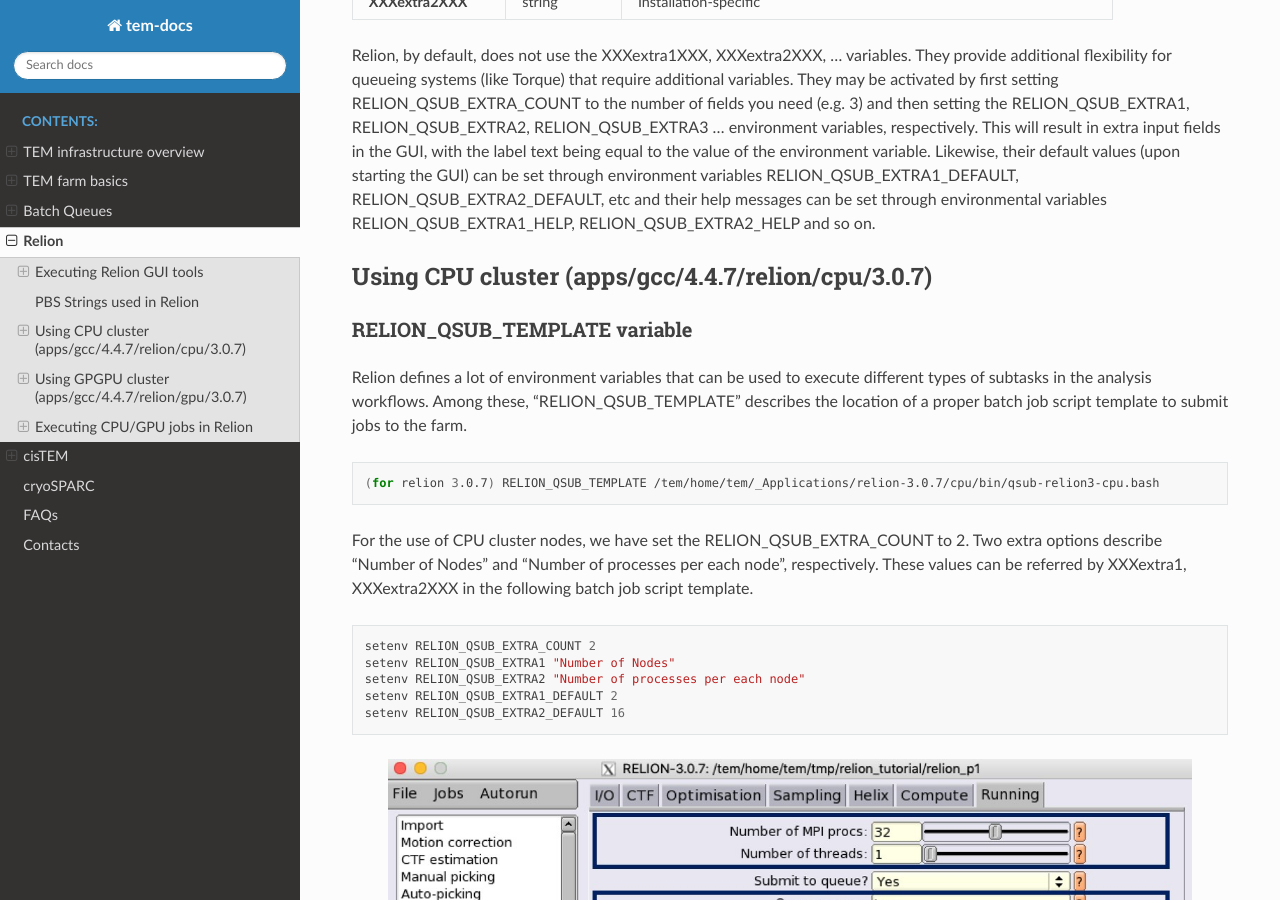
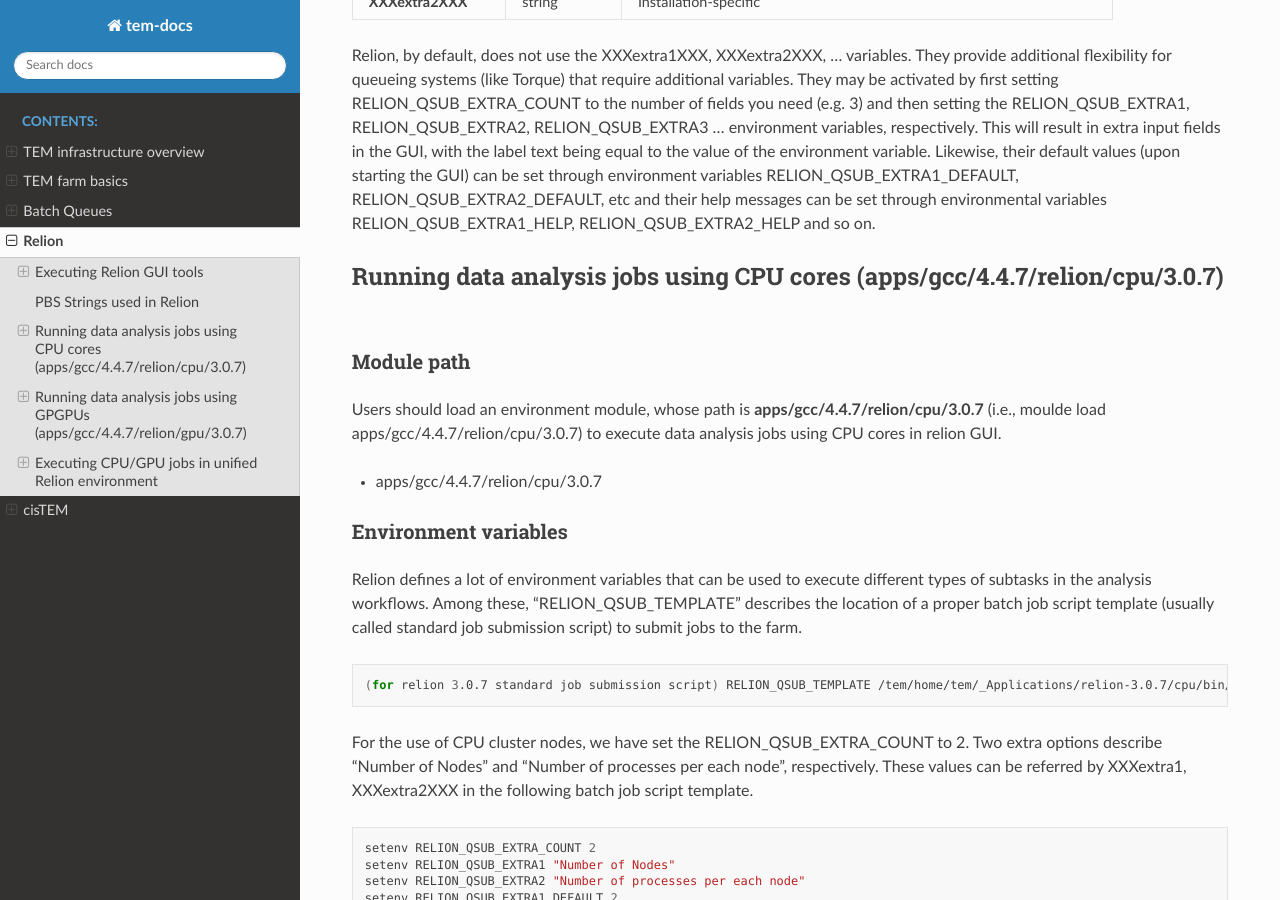
Before and after one commit to junglok/tem-docs, a Sphinx documentation site: the page built from docs/relion.rst, in a window 1280 px wide and 900 px high, scrolled down 3399 px. Built offline with Sphinx 7.4.7 and the Read the Docs theme 2.0.0, drawn with Linux system fonts in a browser that asks for light colours; some of the changed text lies outside the part shown.

Commit message:
first release

```diff
--- a/docs/conf.py
+++ b/docs/conf.py
@@ -156,8 +156,8 @@
 # (source start file, target name, title,
 #  author, documentclass [howto, manual, or own class]).
 latex_documents = [
-    (master_doc, 'tem-docs.tex', u'초극저온전자현미경(Cryo-EM) 데이터 처리를 위한 분석 클러스터 활용 기술 보고서',
-     u'GSDC', 'manual'),
+    (master_doc, 'tem-docs.tex', u'대형연구장비 초극저온전자현미경 데이터 분석을 위한 컴퓨팅 팜 구축 및 활용 보고서',
+     u'국가슈퍼컴퓨팅본부 대용량데이터허브센터', 'manual'),
 ]
 
 
--- a/docs/relion.rst
+++ b/docs/relion.rst
@@ -156,16 +156,23 @@
 This will result in extra input fields in the GUI, with the label text being equal to the value of the environment variable. Likewise, their default values (upon starting the GUI) can be set through environment variables RELION_QSUB_EXTRA1_DEFAULT, RELION_QSUB_EXTRA2_DEFAULT, etc and their help messages can be set through environmental variables RELION_QSUB_EXTRA1_HELP, RELION_QSUB_EXTRA2_HELP and so on.
 
 
-Using CPU cluster (apps/gcc/4.4.7/relion/cpu/3.0.7)
-===================================================
+Running data analysis jobs using CPU cores (apps/gcc/4.4.7/relion/cpu/3.0.7)
+============================================================================
 
-RELION_QSUB_TEMPLATE variable
------------------------------
-Relion defines a lot of environment variables that can be used to execute different types of subtasks in the analysis workflows. Among these, "RELION_QSUB_TEMPLATE" describes the location of a proper batch job script template to submit jobs to the farm.
+Module path
+-----------
+
+Users should load an environment module, whose path is  **apps/gcc/4.4.7/relion/cpu/3.0.7** (i.e., moulde load apps/gcc/4.4.7/relion/cpu/3.0.7) to execute data analysis jobs using CPU cores in relion GUI.
+
+* apps/gcc/4.4.7/relion/cpu/3.0.7
+
+Environment variables
+---------------------
+Relion defines a lot of environment variables that can be used to execute different types of subtasks in the analysis workflows. Among these, "RELION_QSUB_TEMPLATE" describes the location of a proper batch job script template (usually called standard job submission script) to submit jobs to the farm.
 
 .. code-block:: bash
 
-  (for relion 3.0.7) RELION_QSUB_TEMPLATE /tem/home/tem/_Applications/relion-3.0.7/cpu/bin/qsub-relion3-cpu.bash
+  (for relion 3.0.7 standard job submission script) RELION_QSUB_TEMPLATE /tem/home/tem/_Applications/relion-3.0.7/cpu/bin/qsub-relion3-cpu.bash
 
 
 For the use of CPU cluster nodes, we have set the RELION_QSUB_EXTRA_COUNT to 2. Two extra options describe "Number of Nodes" and "Number of processes per each node", respectively. These values can be referred by XXXextra1, XXXextra2XXX in the following batch job script template.
@@ -185,8 +192,9 @@
 As shown in above figure, you can browse and select **"standard submission script"** as the location of RELION_QSUB_TEMPLATE for relion 3.0.7 (i.e., /tem/home/tem/_Applications/relion-3.0.7/cpu/bin/qsub-relion3-cpu.bash or its own your copy), and give **"Number of Nodes"** and **"Number of processes per each node"** values instead of default ones to submit a job to Torque based TEM farm.
 **(NOTE : you MUST use your OWN QUEUEe for "Queue name" and correct "number of MPI procs" which is generally total number of processes (number of nodes x number of processes per each node))**
 
-Job script template (for CPU use)
----------------------------------
+
+Standard job submission script (for CPU use)
+--------------------------------------------
 
 .. code-block:: bash
 
@@ -241,17 +249,16 @@
 
 
 
+Running data analysis jobs using GPGPUs (apps/gcc/4.4.7/relion/gpu/3.0.7)
+=========================================================================
 
-Using GPGPU cluster (apps/gcc/4.4.7/relion/gpu/3.0.7)
-=====================================================
-
-RELION_QSUB_TEMPLATE variable
------------------------------
+Environment variables
+---------------------
 Relion defines a lot of environment variables that can be used to execute different types of subtasks in the analysis workflows. Among these, "RELION_QSUB_TEMPLATE" describes the location of a proper batch job script to submit jobs to the farm.
 
 .. code-block:: bash
 
-  (for relion 3.0.7 w/ GPU support) RELION_QSUB_TEMPLATE /tem/home/tem/_Applications/relion-3.0.7/gpu/bin/qsub-relion3-gpu.bash
+  (for relion 3.0.7 w/ GPU support standard job submission script) RELION_QSUB_TEMPLATE /tem/home/tem/_Applications/relion-3.0.7/gpu/bin/qsub-relion3-gpu.bash
 
 Unlike CPU cluster use case, we have set the RELION_QSUB_EXTRA_COUNT to 3 for the use of GPGPU cluster,
 where each extra option describes "Number of Nodes", "Number of processes per each node", and "Number of GPUs per node", respectively. All these values can be accessed by XXXextra1, XXXextra2XXX, XXXextra3XXX in the batch job script template.
@@ -273,8 +280,8 @@
     :align: center
 
 
-Job script template (for GPGPU use)
------------------------------------
+Standard job submission script (for GPGPU use)
+----------------------------------------------
 
 .. code-block:: bash
 
@@ -330,8 +337,8 @@
   echo "Done!"
 
 
-Specifying which GPUs to use
-----------------------------
+Specifying which GPGPUs to use
+------------------------------
 
 .. image:: images/relion-gpu-node-allocation.png
     :scale: 70 %
@@ -378,8 +385,8 @@
 For more information, please refer to Relion Benchmarks and computer hardware (https://www3.mrc-lmb.cam.ac.uk/relion/index.php/Benchmarks_%26_computer_hardware)
 
 
-Executing CPU/GPU jobs in Relion
-================================
+Executing CPU/GPU jobs in unified Relion environment
+====================================================
 
 Basically, with GPU-enabled Relion GUI, users can execute GPU-accelerated built-in subprograms, for examples :
 
@@ -467,8 +474,8 @@
 * **gpus** : number of GPU devices per node (default:2)
 
 
-Job script template
--------------------
+Standard job submission script
+------------------------------
 
 * RELION_QSUB_TEMPLATE : /tem/home/tem/_Applications/relion-3.0.7/test/bin/qsub-relion3-gpu.bash
 
```
Also changed, not shown: docs/index.rst (+8 -8 lines), 13 other files.
